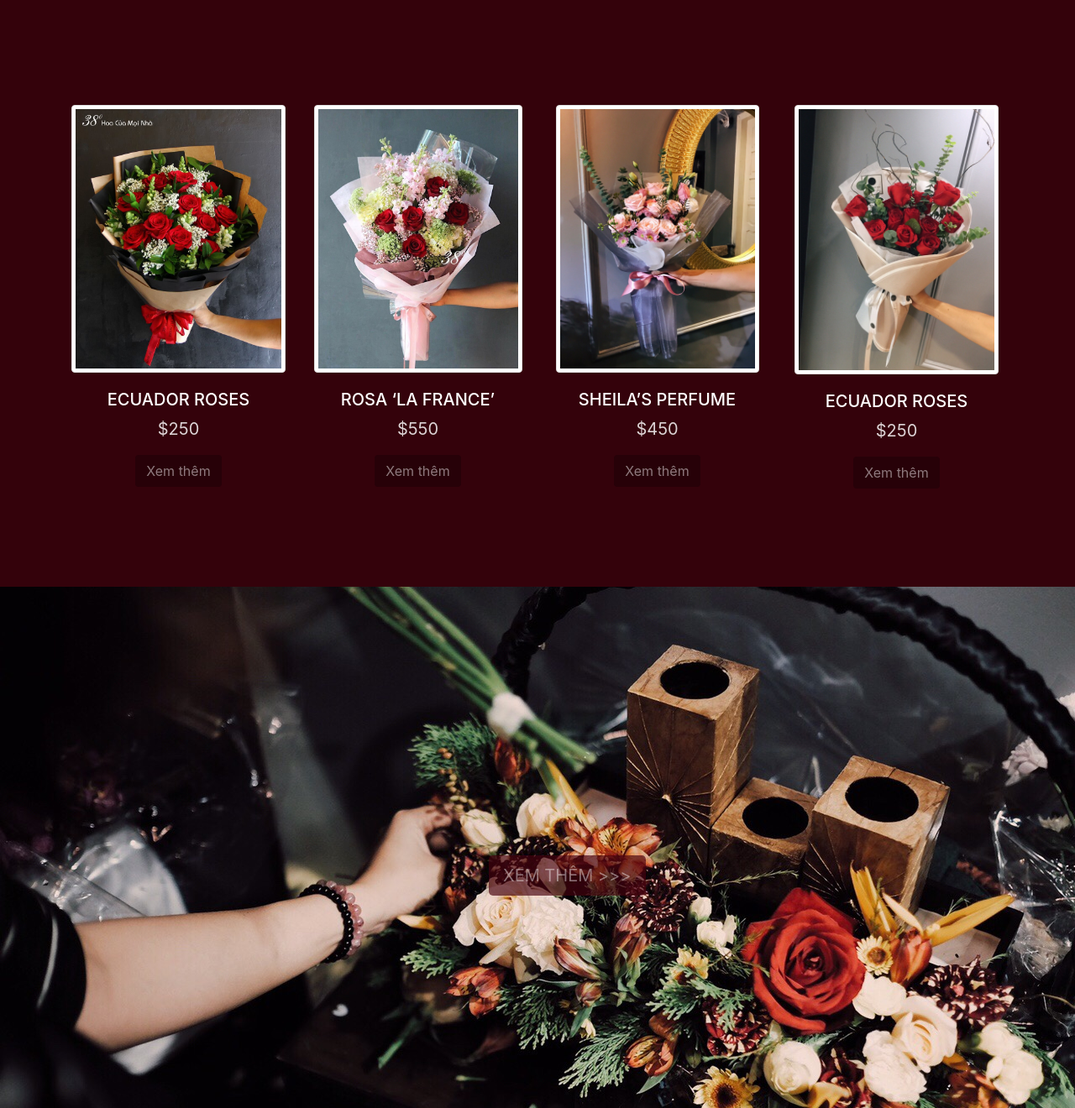
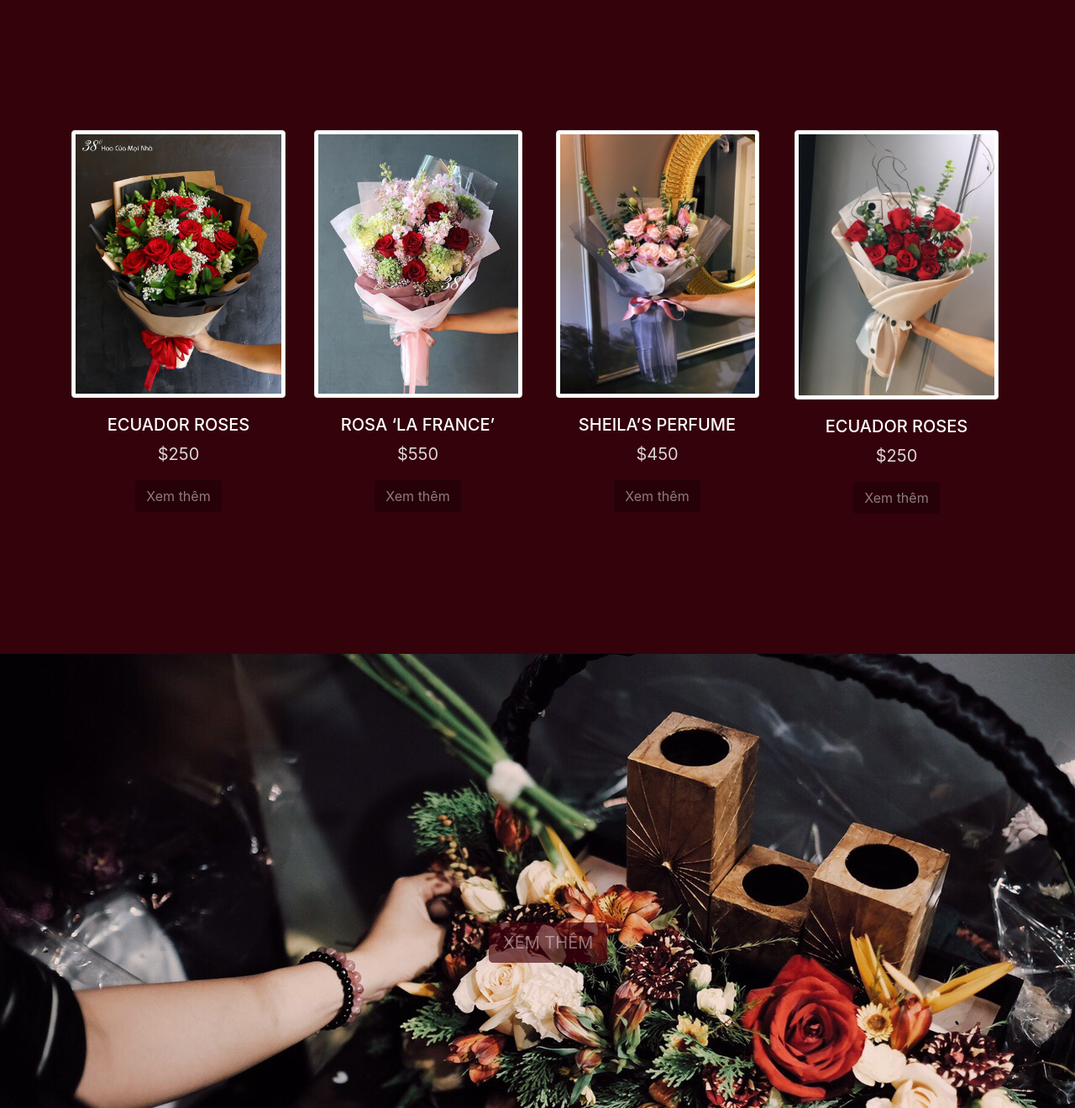
Before and after one commit to Yaoishop/Yaoishop.github.io, a plain HTML site: page index.html in a window 1280 px wide. Shown: the part 1480-2800 px from the top of the page at 84% size. Drawn offline with nearby package versions, Linux system fonts and the light colour scheme.

Commit message:
fsfsf
ffff

```diff
--- a/css/style.css
+++ b/css/style.css
@@ -2,7 +2,7 @@
     background: url('../img/nhung-bo-hoa-dep-nhat-15.jpg') no-repeat center center;
     background-size: cover;
     background-attachment: fixed;
-    min-height: 80vh;
+    min-height: 90vh;
     display: flex;
     align-items: center;
     text-align: center;
@@ -177,7 +177,6 @@
     transition: all .2s ease-in-out;
     max-width: 100%;
     height: auto;
-    margin-top: 100px;
 }
 .footer h1{
     color: white;
--- a/index.html
+++ b/index.html
@@ -65,7 +65,6 @@
             <div class="container">
                 <div class="row mt-4">
                     <div class="col-sm-6 col-md-3 mb-3">
-
                         <img id="hinh_1" src="./img/17093012415622091751_1980318932239402_45235912_n.jpg" class="img-fluid img-thumbnail"
                             width="500px" alt="item">
                         <h3>ECUADOR ROSES</h3>
@@ -73,6 +72,7 @@
                         <button class="btn btn-nut2" type="submit">Xem thêm</button>
                     </div>
                     <div class="col-sm-6 col-md-3 mb-3">
+
                         <img id="hinh_1" src="./img/drop_14923578923509.jpg" class="img-fluid img-thumbnail" width="248px"
                             alt="item">
                         <h3>ROSA ‘LA FRANCE’</h3>
@@ -101,7 +101,7 @@
             <div class="container">
                 <div class="row">
                     <div class="col">
-                            <button type="button" class="btn btn-nut3 btn-lg">XEM THÊM >>></button>
+                        <button type="button" class="btn btn-nut3 btn-lg">XEM THÊM </button>
 
                     </div>
                 </div>
```
Lines whose indentation alone changed are shown as unchanged.
